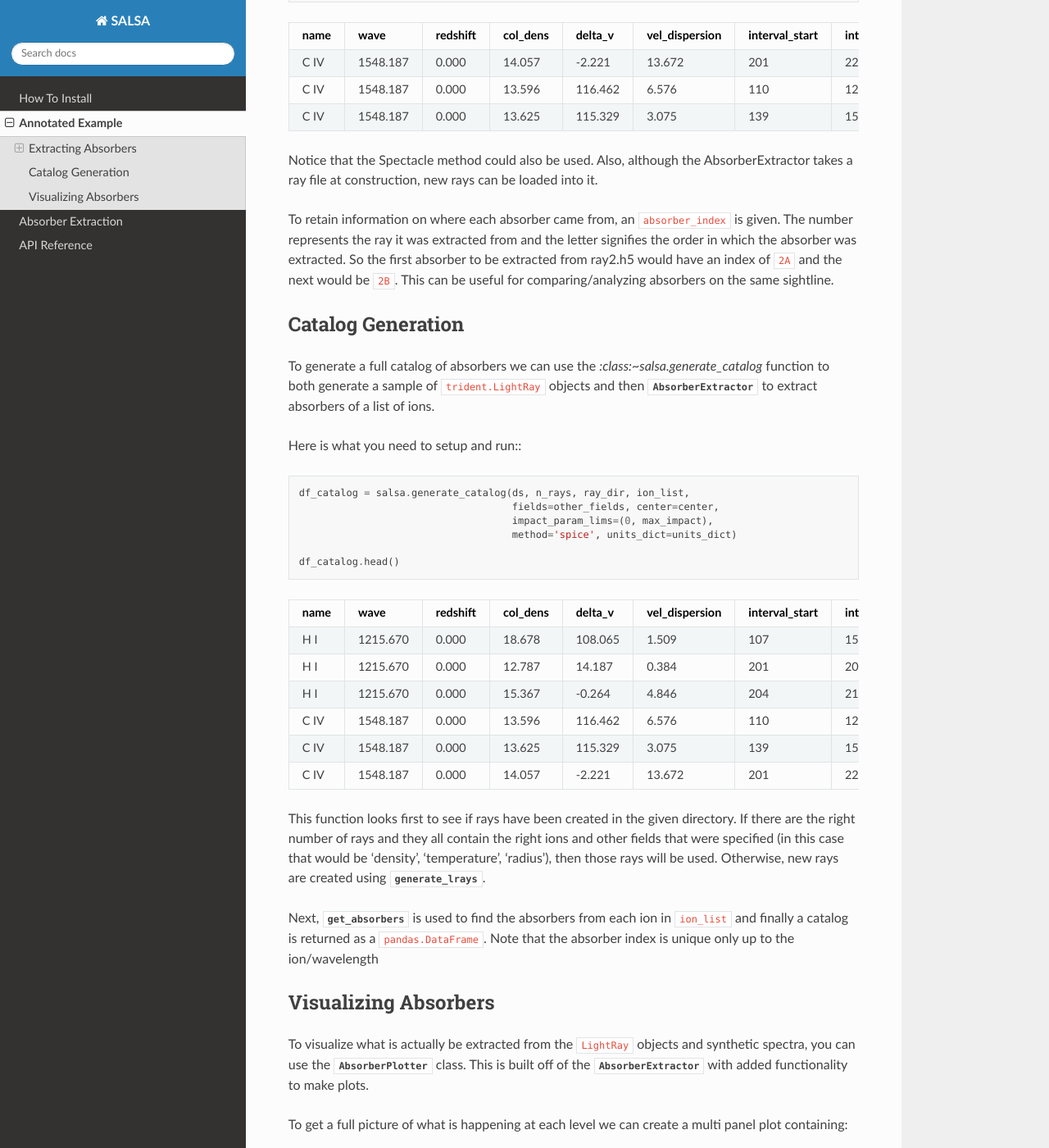
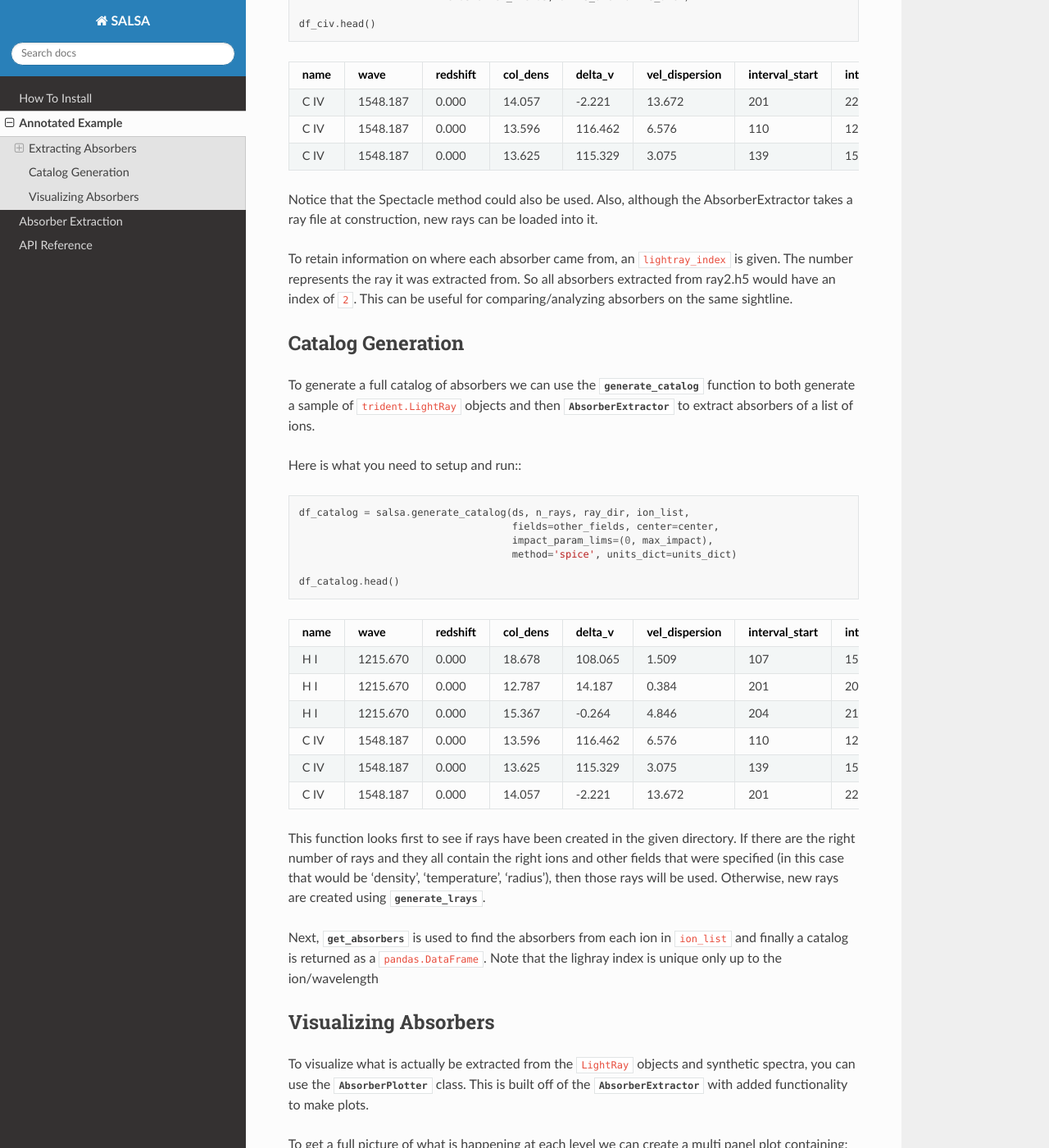
Before and after one commit to biboyd/SALSA, a Sphinx documentation site: the page built from docs/source/annotated_example.rst, in a window 1280 px wide and 1400 px high, scrolled down 2705 px. Shown: the whole window at 82% size. Built offline with Sphinx 7.4.7 and the Read the Docs theme 2.0.0, drawn with Linux system fonts in a browser that asks for light colours; some of the changed text lies outside the part shown.

Commit message:
change absorber index to lightray index

```diff
--- a/docs/source/annotated_example.rst
+++ b/docs/source/annotated_example.rst
@@ -1,4 +1,4 @@
-.. _annotated-example:
+lightray_index.. _annotated-example:
 
 Annotated Example
 ==================
@@ -139,28 +139,27 @@ extract absorbers from each one. see:::
   df_civ.head()
 
 .. csv-table::
-  :header: name,wave,redshift,col_dens,delta_v,vel_dispersion,interval_start,interval_end,density,temperature,metallicity,absorber_index
+  :header: name,wave,redshift,col_dens,delta_v,vel_dispersion,interval_start,interval_end,density,temperature,metallicity,lightray_index
 
-  C IV,1548.187,0.000,14.057,-2.221,13.672,201,224,0.000,53985.906,1.103,0A
-  C IV,1548.187,0.000,13.596,116.462,6.576,110,125,0.000,29972.846,1.107,2A
-  C IV,1548.187,0.000,13.625,115.329,3.075,139,155,0.000,34632.022,1.101,2B
+  C IV,1548.187,0.000,14.057,-2.221,13.672,201,224,0.000,53985.906,1.103,0
+  C IV,1548.187,0.000,13.596,116.462,6.576,110,125,0.000,29972.846,1.107,2
+  C IV,1548.187,0.000,13.625,115.329,3.075,139,155,0.000,34632.022,1.101,2
 
 Notice that the Spectacle method could also be used. Also, although the
 AbsorberExtractor takes a ray file at construction, new rays can be loaded into
 it.
 
-To retain information on where each absorber came from, an ``absorber_index`` is
-given. The number represents the ray it was extracted from and the letter
-signifies the order in which the absorber was extracted. So the first absorber
-to be extracted from ray2.h5 would have an index of ``2A`` and the next would be
-``2B``. This can be useful for comparing/analyzing absorbers on the same sightline.
+To retain information on where each absorber came from, an ``lightray_index`` is
+given. The number represents the ray it was extracted from. So all absorbers
+extracted from ray2.h5 would have an index of ``2``. This can be useful for
+comparing/analyzing absorbers on the same sightline.
 
 .. _catalog-generation-example:
 
 Catalog Generation
 -------------------
 To generate a full catalog of absorbers we can use the
-`:class:~salsa.generate_catalog` function to both generate a sample of
+:class:`~salsa.generate_catalog` function to both generate a sample of
 ``trident.LightRay`` objects and then :class:`~salsa.AbsorberExtractor` to extract
 absorbers of a list of ions.
 
@@ -176,12 +175,12 @@ Here is what you need to setup and run:::
 .. csv-table::
   :header: name,wave,redshift,col_dens,delta_v,vel_dispersion,interval_start,interval_end,density,temperature,metallicity,absorber_index
 
-  H I,1215.670,0.000,18.678,108.065,1.509,107,156,0.000,16302.538,1.096,2A
-  H I,1215.670,0.000,12.787,14.187,0.384,201,204,0.000,96469.462,1.086,0A
-  H I,1215.670,0.000,15.367,-0.264,4.846,204,216,0.000,48429.090,1.103,0B
-  C IV,1548.187,0.000,13.596,116.462,6.576,110,125,0.000,29972.846,1.107,2A
-  C IV,1548.187,0.000,13.625,115.329,3.075,139,155,0.000,34632.022,1.101,2B
-  C IV,1548.187,0.000,14.057,-2.221,13.672,201,224,0.000,53985.906,1.103,0A
+  H I,1215.670,0.000,18.678,108.065,1.509,107,156,0.000,16302.538,1.096,2
+  H I,1215.670,0.000,12.787,14.187,0.384,201,204,0.000,96469.462,1.086,0
+  H I,1215.670,0.000,15.367,-0.264,4.846,204,216,0.000,48429.090,1.103,0
+  C IV,1548.187,0.000,13.596,116.462,6.576,110,125,0.000,29972.846,1.107,2
+  C IV,1548.187,0.000,13.625,115.329,3.075,139,155,0.000,34632.022,1.101,2
+  C IV,1548.187,0.000,14.057,-2.221,13.672,201,224,0.000,53985.906,1.103,0
 
 This function looks first to see if rays have been created in the given directory.
 If there are the right number of rays and they all contain the right ions and
@@ -191,7 +190,7 @@ created using :class:`~salsa.generate_lrays`.
 
 Next, :class:`~salsa.get_absorbers` is used to find the absorbers from each ion
 in ``ion_list`` and finally a catalog is returned as a ``pandas.DataFrame``. Note
-that the absorber index is unique only up to the ion/wavelength
+that the lighray index is unique only up to the ion/wavelength
 
 
 .. _visualizing-absorbers:
```
Also changed, not shown: 4 other files.
